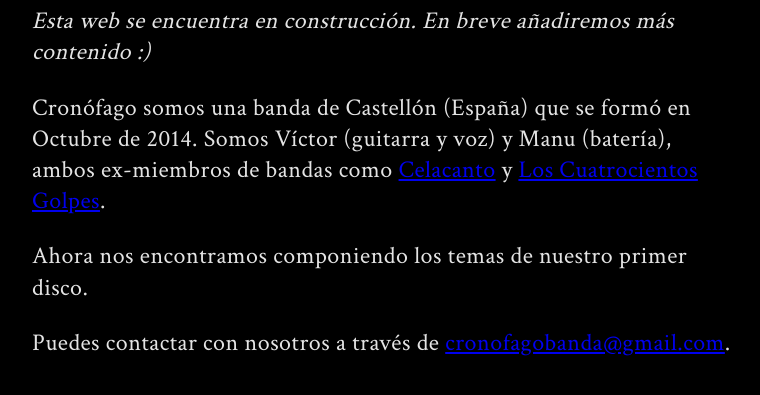
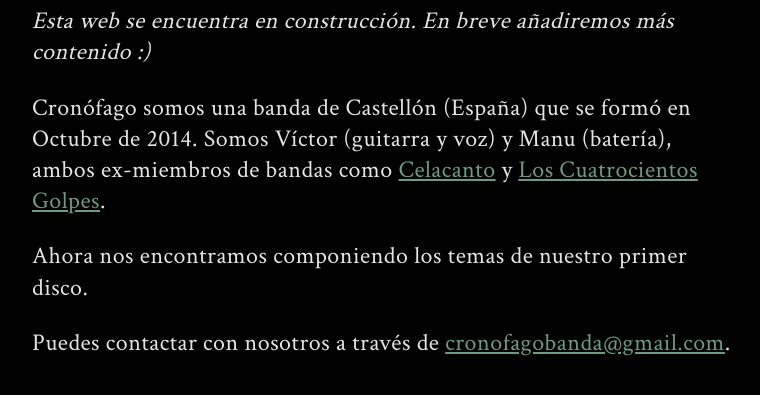
Before and after one commit to cronofago/cronofago.github.io, a plain HTML site: page index.html in a window 1280 px wide. Shown: the part 95-490 px from the top of the page, without its empty margins (258-1018 px from the left). Drawn offline with Linux system fonts and the light colour scheme.

Commit message:
Change link color

```diff
--- a/style.css
+++ b/style.css
@@ -11,6 +11,10 @@ html {
 body {
   width: 700px;
   margin: auto;
+}
+
+a {
+  color: #6D9B80;
 }
 
 h1 {
```
